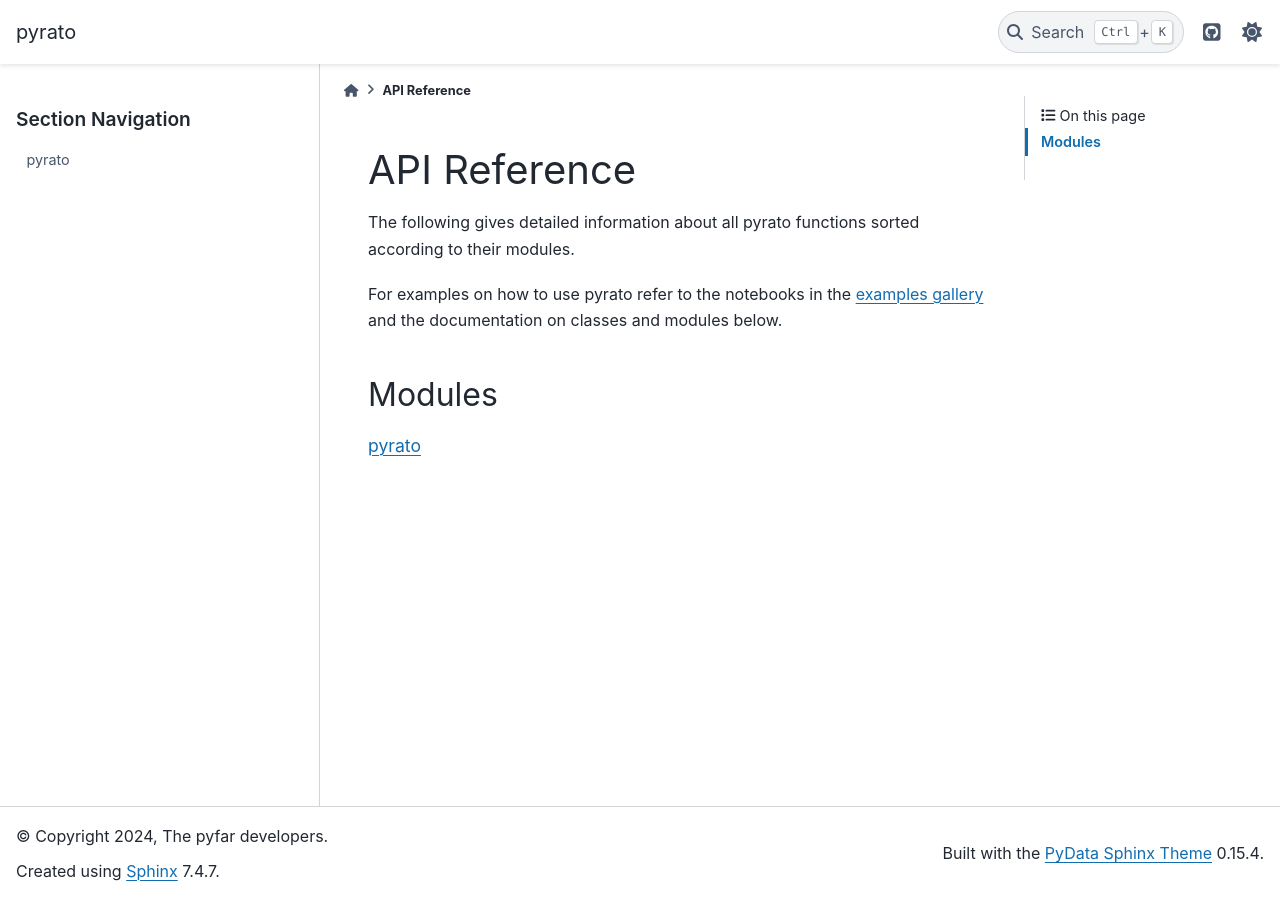
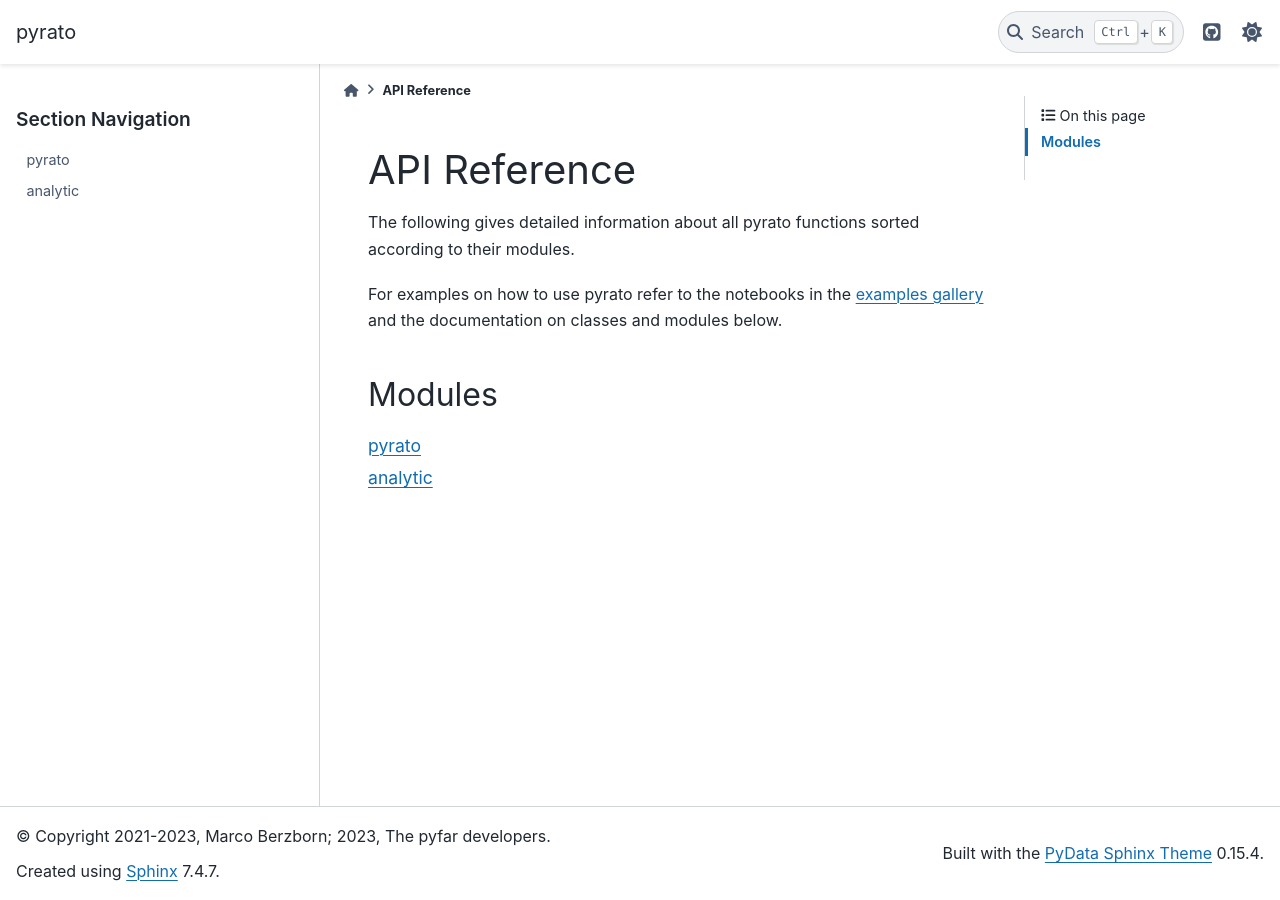
Before and after one commit to pyfar/pyrato, a Sphinx documentation site: the page built from docs/api_reference.rst, in a window 1280 px wide. Built offline with Sphinx 7.4.7 and the PyData theme 0.15.4, drawn with Linux system fonts in a browser that asks for light colours.

Commit message:
review by me

```diff
--- a/docs/api_reference.rst
+++ b/docs/api_reference.rst
@@ -17,6 +17,7 @@ Modules
    :maxdepth: 1
 
    modules/pyrato
+   modules/analytic
 
 
 .. _examples gallery: https://pyfar-gallery.readthedocs.io/en/latest/examples_gallery.html
--- a/docs/conf.py
+++ b/docs/conf.py
@@ -54,9 +54,9 @@ source_suffix = {
 master_doc = 'index'
 
 # General information about the project.
-project = 'pyrato'
-copyright = "2024, The pyfar developers"
-author = "The pyfar developers"
+project = u'pyrato'
+copyright = u"2021-2023, Marco Berzborn; 2023, The pyfar developers"
+author = u"The pyfar developers"
 
 # The version info for the project you're documenting, acts as replacement
 # for |version| and |release|, also used in various other places throughout
@@ -94,6 +94,7 @@ intersphinx_mapping = {
     'numpy': ('https://numpy.org/doc/stable/', None),
     'scipy': ('https://docs.scipy.org/doc/scipy/', None),
     'matplotlib': ('https://matplotlib.org/stable/', None),
+    'spharpy': ('https://spharpy.readthedocs.io/en/stable/', None),
     'pyfar': ('https://pyfar.readthedocs.io/en/stable/', None),
     }
 
@@ -139,7 +140,7 @@ html_context = {
 
 # redirect index to pyfar.html
 redirects = {
-     "index": "pyrato.html"
+     "index": f"{project}.html"
 }
 
 # -- download navbar and style files from gallery -----------------------------
--- a/docs/pyrato.rst
+++ b/docs/pyrato.rst
@@ -5,7 +5,7 @@ Python Room Acoustics Tools - A collection of functions for commonly used
 operations in room acoustics
 
 .. toctree::
-   :maxdepth: 3
+   :maxdepth: 1
    :hidden:
 
    readme
```
Also changed, not shown: 2 other files.
